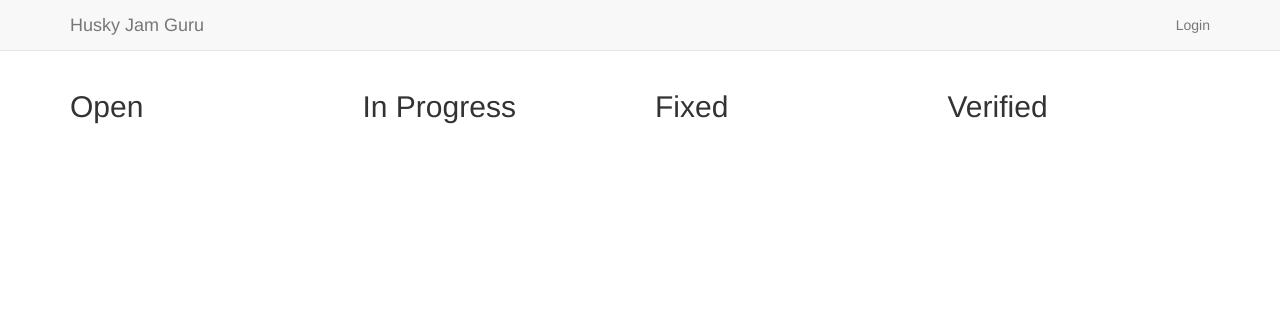
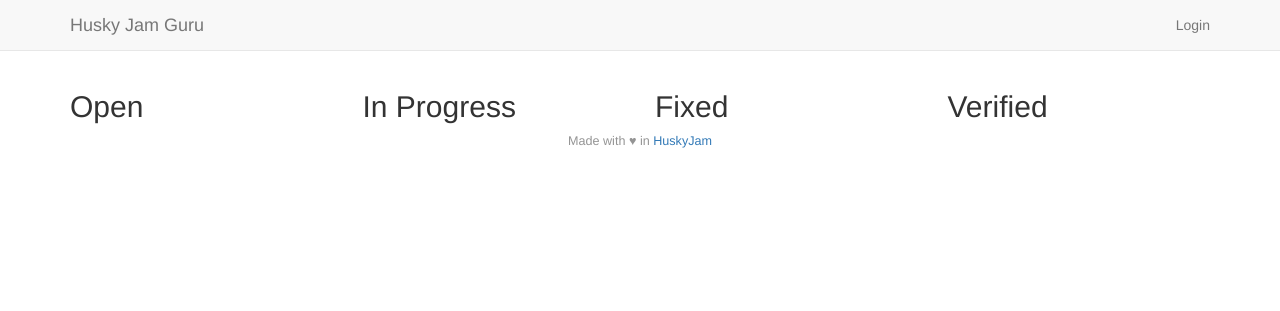
Before and after one commit to fedtf/guru, a Django app: template templates/HuskyJamGuru/dashboard.html in a window 1280 px wide. Shown: the top 311 px of the page. Run offline with Django 3.2, Linux system fonts and the light colour scheme; the template is opened without the code that fills it, so the values that code supplies are empty; some libraries are stand-ins or nearby versions.

Commit message:
Made with love in HuskyJam

```diff
--- a/templates/base.html
+++ b/templates/base.html
@@ -69,6 +69,7 @@
     {% block content %}
     {% endblock %}
     <div style="color: #949494; font-size: 0.9em;" class="text-center">{{ VERSION_DESCRIPTION }}</div>
+    <div style="color: #949494; font-size: 0.9em;" class="text-center">Made with ♥ in <a href="http://www.huskyjam.com/">HuskyJam</a></div>
     <br>
 </div>
 <script src="//ajax.aspnetcdn.com/ajax/jquery.ui/1.10.3/jquery-ui.min.js"></script>
```
